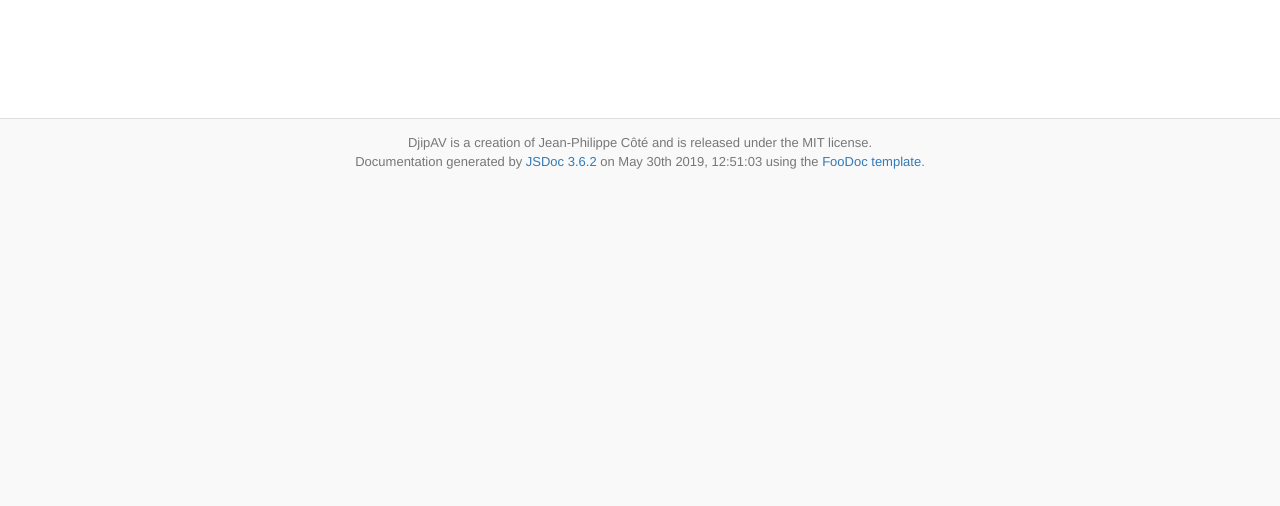
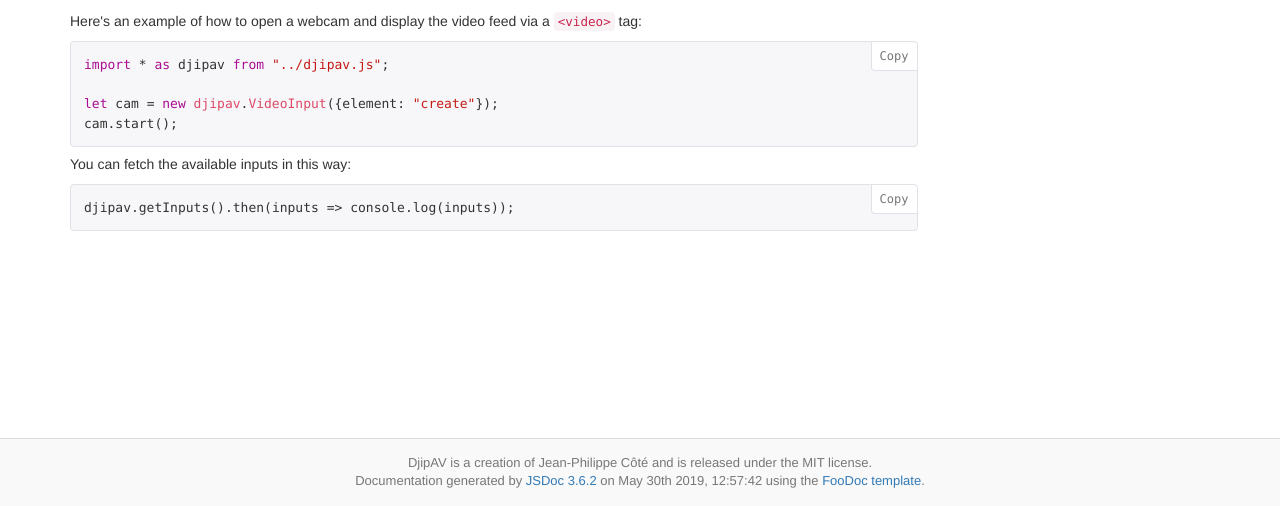
Before and after one commit to djipco/djipav, a plain HTML site: page index.html in a window 1280 px wide. Shown: the part 616-1122 px from the top of the page. Before the commit the page ends 802 px from the top, so only its background shows below. Drawn offline with Linux system fonts and the light colour scheme; a web font is replaced by a local one.

Commit message:
Update 2019-05-30T16:58:00.054Z

```diff
--- a/index.html
+++ b/index.html
@@ -79,7 +79,17 @@
 <p>DjipAV uses the very last APIs (such as MediaDevices and ImageCapture) and will only work in a
 subset of browsers. Since I'm using it in projects based on NW.js and Electron, this works fine for
 me.</p>
-<p><a href="https://djipco.github.io/djipav/">API documentation</a></p></article>
+<p><a href="https://djipco.github.io/djipav/">API documentation</a></p>
+<h2>Basic usage</h2>
+<p>Here's an example of how to open a webcam and display the video feed via a <code>&lt;video&gt;</code> tag:</p>
+<pre class="prettyprint source lang-javascript"><code>import * as djipav from &quot;../djipav.js&quot;;
+
+let cam = new djipav.VideoInput({element: &quot;create&quot;});
+cam.start();
+</code></pre>
+<p>You can fetch the available inputs in this way:</p>
+<pre class="prettyprint source lang-javascript"><code>djipav.getInputs().then(inputs => console.log(inputs));
+</code></pre></article>
 		</section>
 			</div>
 				<div class="col-md-3 side-content">
@@ -89,7 +99,7 @@
 	</div>
 	<footer>
 				<div class="copyright">DjipAV is a creation of Jean-Philippe Côté and is released under the MIT license.</div>
-			<div class="generated-by">Documentation generated by <a href="https://github.com/jsdoc3/jsdoc">JSDoc 3.6.2</a> on May 30th 2019, 12:51:03 using the <a href="https://github.com/steveush/foodoc">FooDoc template</a>.</div>
+			<div class="generated-by">Documentation generated by <a href="https://github.com/jsdoc3/jsdoc">JSDoc 3.6.2</a> on May 30th 2019, 12:57:42 using the <a href="https://github.com/steveush/foodoc">FooDoc template</a>.</div>
 	</footer>
 	<script src="js/jquery.min.js"></script>
 	<script src="js/bootstrap.min.js"></script>
```
Also changed, not shown: djipav.js.html (+1 -1 lines), global.html (+1 -1 lines), list_class.html (+1 -1 lines), list_module.html (+1 -1 lines), module-djipav.AudioInput.html (+1 -1 lines), module-djipav.VideoInput.html (+1 -1 lines), module-djipav.html (+1 -1 lines).
